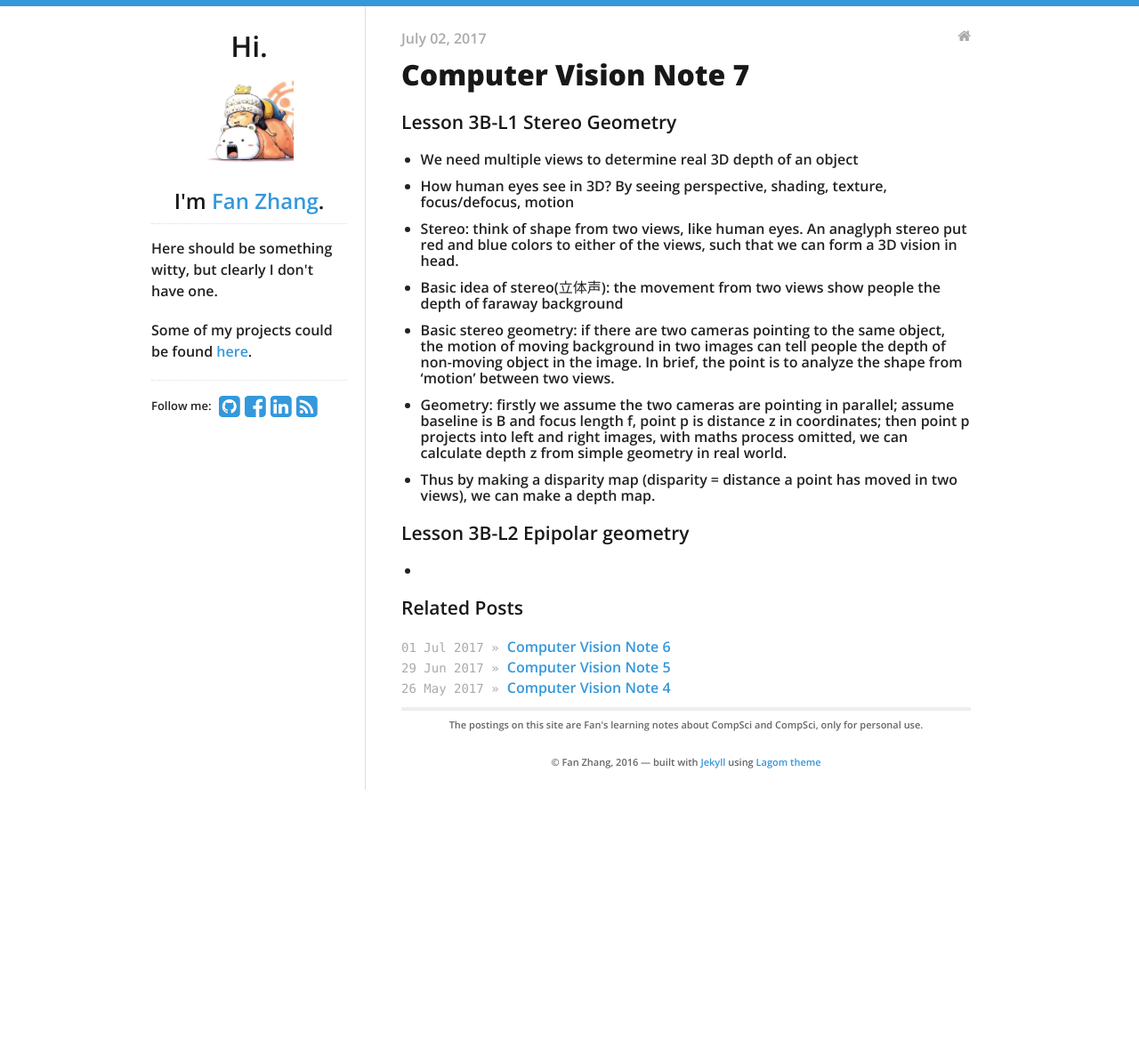
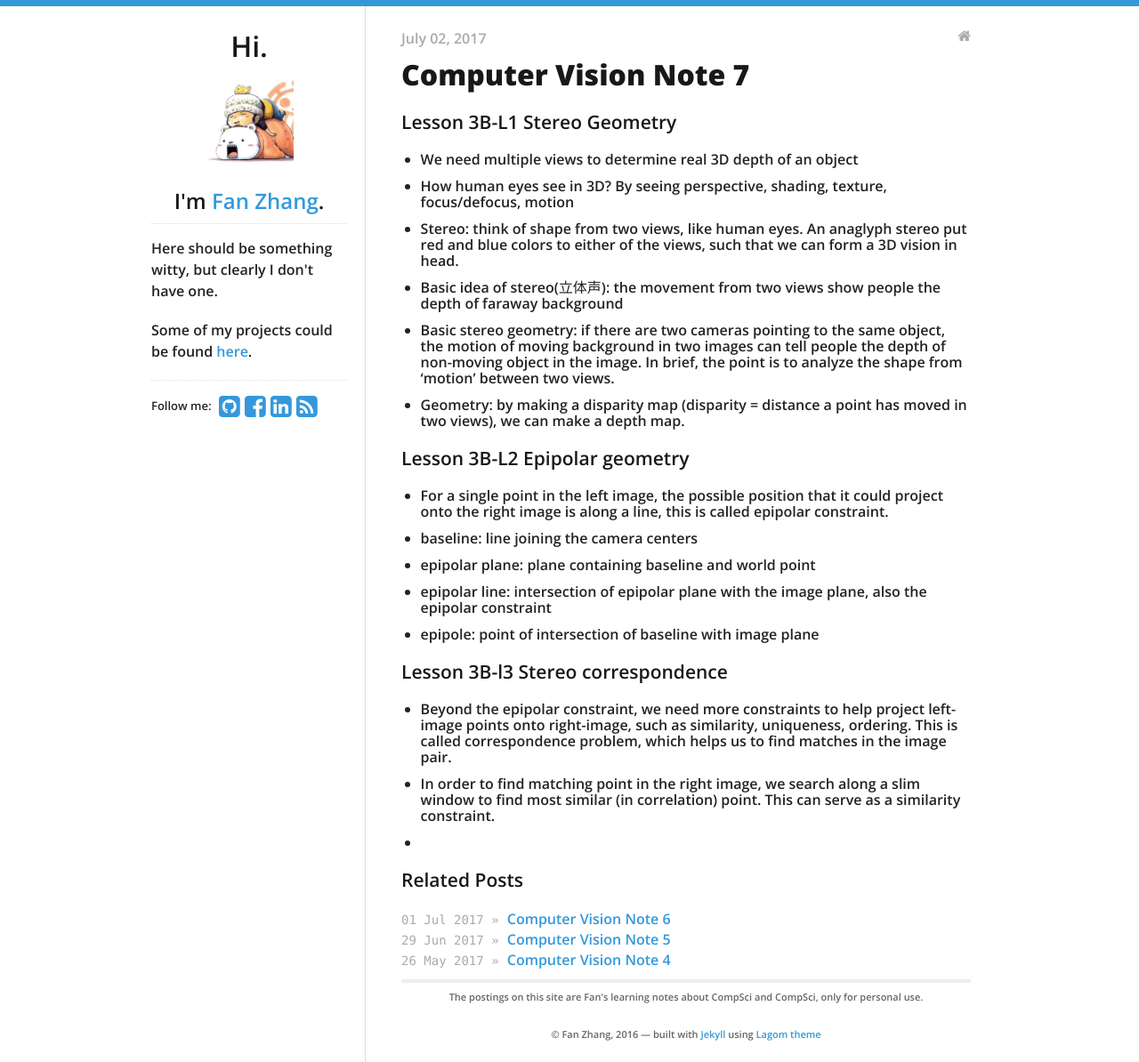
Before and after one commit to KimLakWon/fanfanman.github.io, a Jekyll site: the page built from _posts/2017-07-02-Computer-Vision-Note-7.md, in a window 1280 px wide. Shown: the whole page at 89% size. Built offline with Jekyll 4.4.1, drawn with Linux system fonts in a browser that asks for light colours; nearby versions of some CDN libraries; before the commit the page ends 907 px from its top, so only the background shows below that.

Commit message:
update post

```diff
--- a/_posts/2017-07-02-Computer-Vision-Note-7.md
+++ b/_posts/2017-07-02-Computer-Vision-Note-7.md
@@ -13,8 +13,16 @@ tags:
 - Stereo: think of shape from two views, like human eyes. An anaglyph stereo put red and blue colors to either of the views, such that we can form a 3D vision in head.
 - Basic idea of stereo(立体声): the movement from two views show people the depth of faraway background
 - Basic stereo geometry: if there are two cameras pointing to the same object, the motion of moving background in two images can tell people the depth of non-moving object in the image. In brief, the point is to analyze the shape from 'motion' between two views.
-- Geometry: firstly we assume the two cameras are pointing in parallel; assume baseline is B and focus length f, point p is distance z in coordinates; then point p projects into left and right images, with maths process omitted, we can calculate depth z from simple geometry in real world.
-- Thus by making a disparity map (disparity = distance a point has moved in two views), we can make a depth map.
+- Geometry: by making a disparity map (disparity = distance a point has moved in two views), we can make a depth map.
 
 ### Lesson 3B-L2 Epipolar geometry
+- For a single point in the left image, the possible position that it could project onto the right image is along a line, this is called epipolar constraint.
+- baseline: line joining the camera centers
+- epipolar plane: plane containing baseline and world point
+- epipolar line: intersection of epipolar plane with the image plane, also the epipolar constraint
+- epipole: point of intersection of baseline with image plane
+
+### Lesson 3B-l3 Stereo correspondence
+- Beyond the epipolar constraint, we need more constraints to help project left-image points onto right-image, such as similarity, uniqueness, ordering. This is called correspondence problem, which helps us to find matches in the image pair.
+- In order to find matching point in the right image, we search along a slim window to find most similar (in correlation) point. This can serve as a similarity constraint.
 -
```
